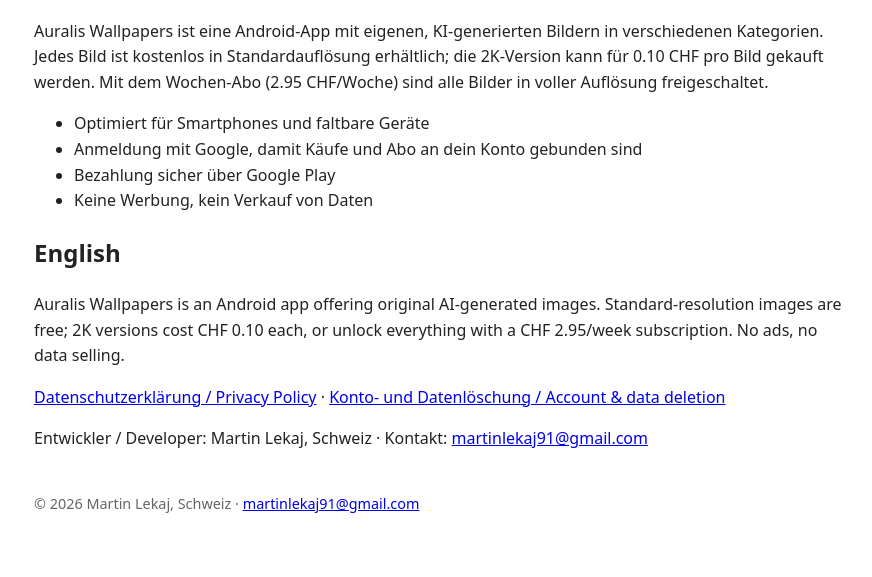
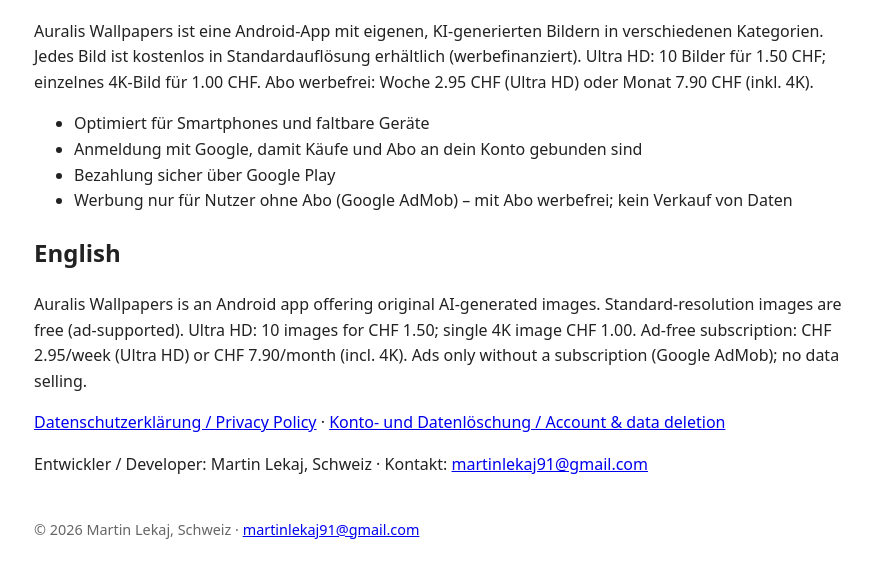
Before and after one commit to martinlekaj91-bit/bildershop, a plain HTML site: page index.html in a window 1280 px wide. Shown: the part 125-702 px from the top of the page, without its empty margins (196-1068 px from the left). Drawn offline with Linux system fonts and the light colour scheme.

Commit message:
Update landing page: current pricing and ads model

```diff
--- a/index.html
+++ b/index.html
@@ -1,8 +1,8 @@
 <!DOCTYPE html><html lang="de"><head><meta charset="utf-8"><meta name="viewport" content="width=device-width,initial-scale=1"><title>Auralis Wallpapers – KI-Bilder für Android</title><style>body{font-family:system-ui,sans-serif;max-width:820px;margin:0 auto;padding:24px;line-height:1.6;color:#222}h1{color:#6a1b9a}nav a{margin-right:14px}footer{margin-top:40px;font-size:.9em;color:#666}</style></head><body><nav><a href="index.html">Start</a><a href="datenschutz.html">Datenschutz</a><a href="loeschung.html">Datenlöschung</a></nav>
 <h1>Auralis Wallpapers</h1>
-<p>Auralis Wallpapers ist eine Android-App mit eigenen, KI-generierten Bildern in verschiedenen Kategorien. Jedes Bild ist kostenlos in Standardauflösung erhältlich; die 2K-Version kann für 0.10 CHF pro Bild gekauft werden. Mit dem Wochen-Abo (2.95 CHF/Woche) sind alle Bilder in voller Auflösung freigeschaltet.</p>
-<ul><li>Optimiert für Smartphones und faltbare Geräte</li><li>Anmeldung mit Google, damit Käufe und Abo an dein Konto gebunden sind</li><li>Bezahlung sicher über Google Play</li><li>Keine Werbung, kein Verkauf von Daten</li></ul>
-<h2>English</h2><p>Auralis Wallpapers is an Android app offering original AI-generated images. Standard-resolution images are free; 2K versions cost CHF 0.10 each, or unlock everything with a CHF 2.95/week subscription. No ads, no data selling.</p>
+<p>Auralis Wallpapers ist eine Android-App mit eigenen, KI-generierten Bildern in verschiedenen Kategorien. Jedes Bild ist kostenlos in Standardauflösung erhältlich (werbefinanziert). Ultra HD: 10 Bilder für 1.50 CHF; einzelnes 4K-Bild für 1.00 CHF. Abo werbefrei: Woche 2.95 CHF (Ultra HD) oder Monat 7.90 CHF (inkl. 4K). </p>
+<ul><li>Optimiert für Smartphones und faltbare Geräte</li><li>Anmeldung mit Google, damit Käufe und Abo an dein Konto gebunden sind</li><li>Bezahlung sicher über Google Play</li><li>Werbung nur für Nutzer ohne Abo (Google AdMob) – mit Abo werbefrei; kein Verkauf von Daten</li></ul>
+<h2>English</h2><p>Auralis Wallpapers is an Android app offering original AI-generated images. Standard-resolution images are free (ad-supported). Ultra HD: 10 images for CHF 1.50; single 4K image CHF 1.00. Ad-free subscription: CHF 2.95/week (Ultra HD) or CHF 7.90/month (incl. 4K). Ads only without a subscription (Google AdMob); no data selling. </p>
 <p><a href="datenschutz.html">Datenschutzerklärung / Privacy Policy</a> · <a href="loeschung.html">Konto- und Datenlöschung / Account &amp; data deletion</a></p>
 <p>Entwickler / Developer: Martin Lekaj, Schweiz · Kontakt: <a href="mailto:martinlekaj91@gmail.com">martinlekaj91@gmail.com</a></p>
 <footer>© 2026 Martin Lekaj, Schweiz · <a href="mailto:martinlekaj91@gmail.com">martinlekaj91@gmail.com</a></footer></body></html>
```
